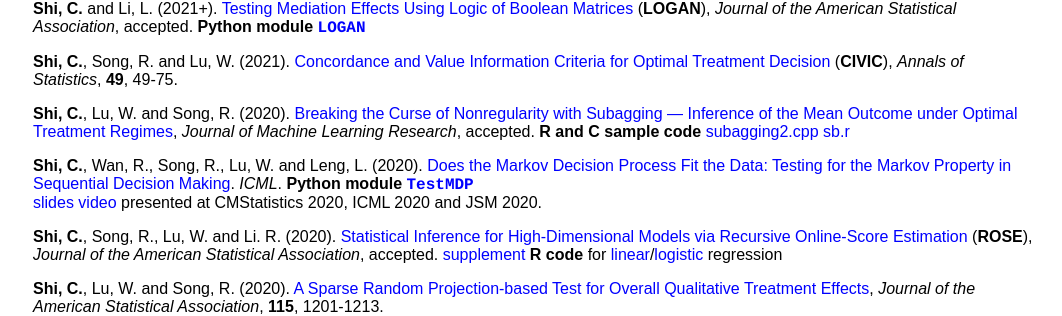
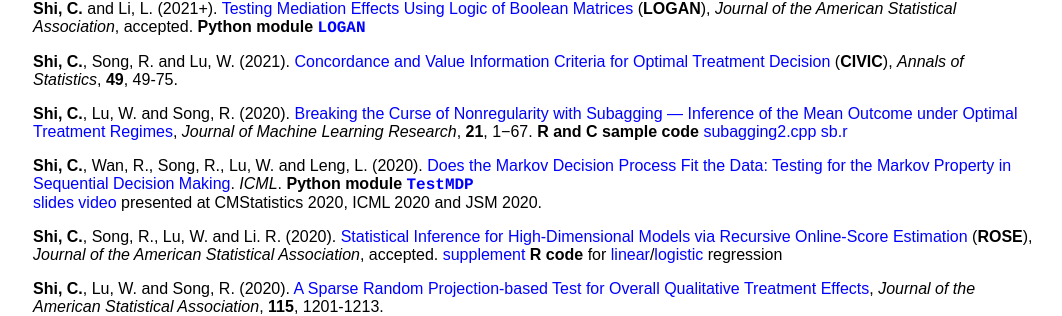
Before and after one commit to callmespring/callmespring.github.io, a Jekyll site: the page built from publication.md, in a window 1280 px wide. Shown: the part 387-703 px from the top of the page, without its empty margins (107-1169 px from the left). Built offline with Jekyll 4.4.1, drawn with Linux system fonts in a browser that asks for light colours.

Commit message:
Update publication.md

```diff
--- a/publication.md
+++ b/publication.md
@@ -22,7 +22,7 @@ Wan, R., Zhang, S., **Shi, C.**, Luo, S. and Song, R. (2021) [Pattern Transfer L
 
 **Shi, C.**, Song, R. and Lu, W. (2021). [Concordance and Value Information Criteria for Optimal Treatment Decision](https://projecteuclid.org/journals/annals-of-statistics/volume-49/issue-1/Concordance-and-value-information-criteria-for-optimal-treatment-decision/10.1214/19-AOS1908.short) (**CIVIC**), _Annals of Statistics_, **49**, 49-75.
 
-**Shi, C.**, Lu, W. and Song, R. (2020). [Breaking the Curse of Nonregularity with Subagging --- Inference of the Mean Outcome under Optimal Treatment Regimes](./paper/SASv2cs.pdf), _Journal of Machine Learning Research_, accepted. **R and C sample code** [<font size="3">subagging2.cpp</font>](./code/subagging2.cpp) [<font size="3">sb.r</font>](./code/sb.r)
+**Shi, C.**, Lu, W. and Song, R. (2020). [Breaking the Curse of Nonregularity with Subagging --- Inference of the Mean Outcome under Optimal Treatment Regimes](./paper/SASv2cs.pdf), _Journal of Machine Learning Research_, **21**, 1−67. **R and C sample code** [<font size="3">subagging2.cpp</font>](./code/subagging2.cpp) [<font size="3">sb.r</font>](./code/sb.r)
 
 **Shi, C.**, Wan, R., Song, R., Lu, W. and Leng, L. (2020). [Does the Markov Decision Process Fit the Data: Testing for the Markov Property in Sequential Decision Making](http://proceedings.mlr.press/v119/shi20c/shi20c.pdf). _ICML_.
 **Python module** [<span style="font-family:courier;">**TestMDP**</span>](https://github.com/RunzheStat/TestMDP) <br/> [<font size="3">slides</font>](./slides/slides.pdf) [<font size="3">video</font>](https://icml.cc/virtual/2020/poster/5961) <font size="3">presented at CMStatistics 2020, ICML 2020 and JSM 2020</font>.
```
